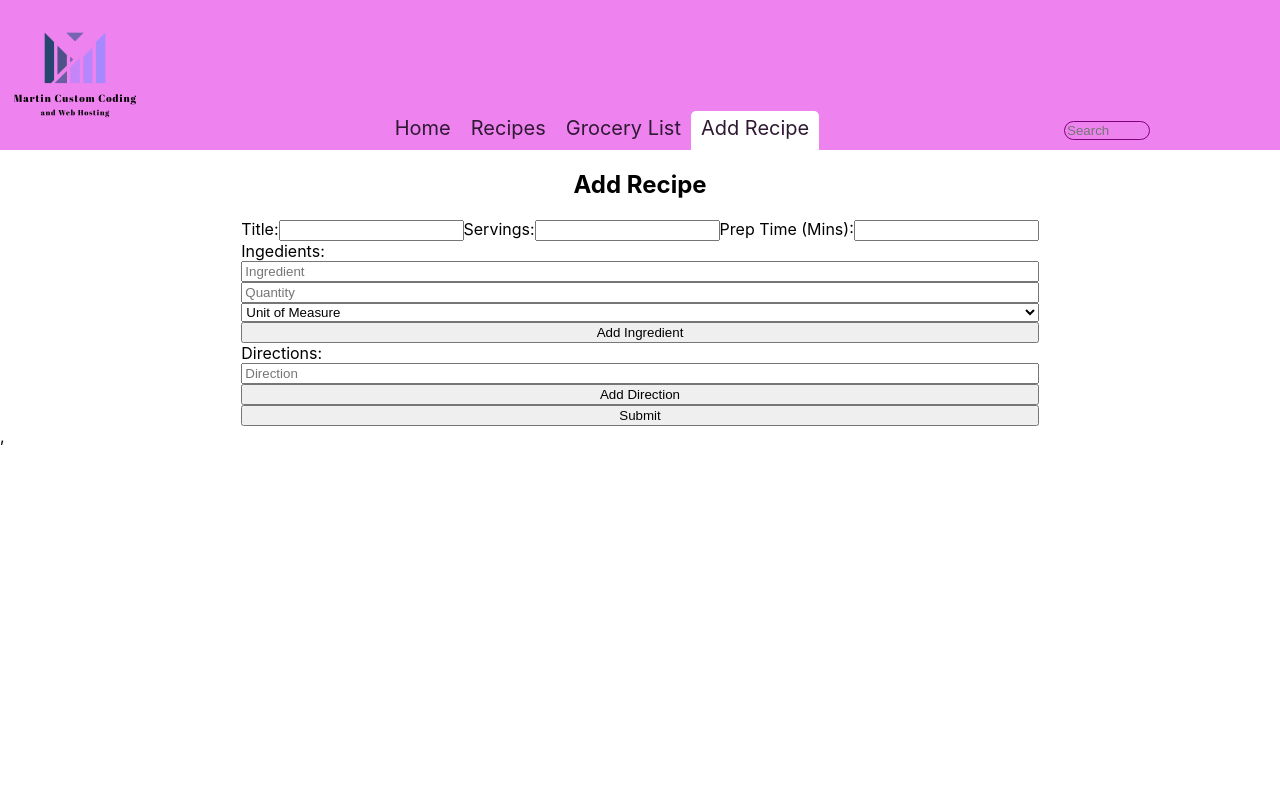
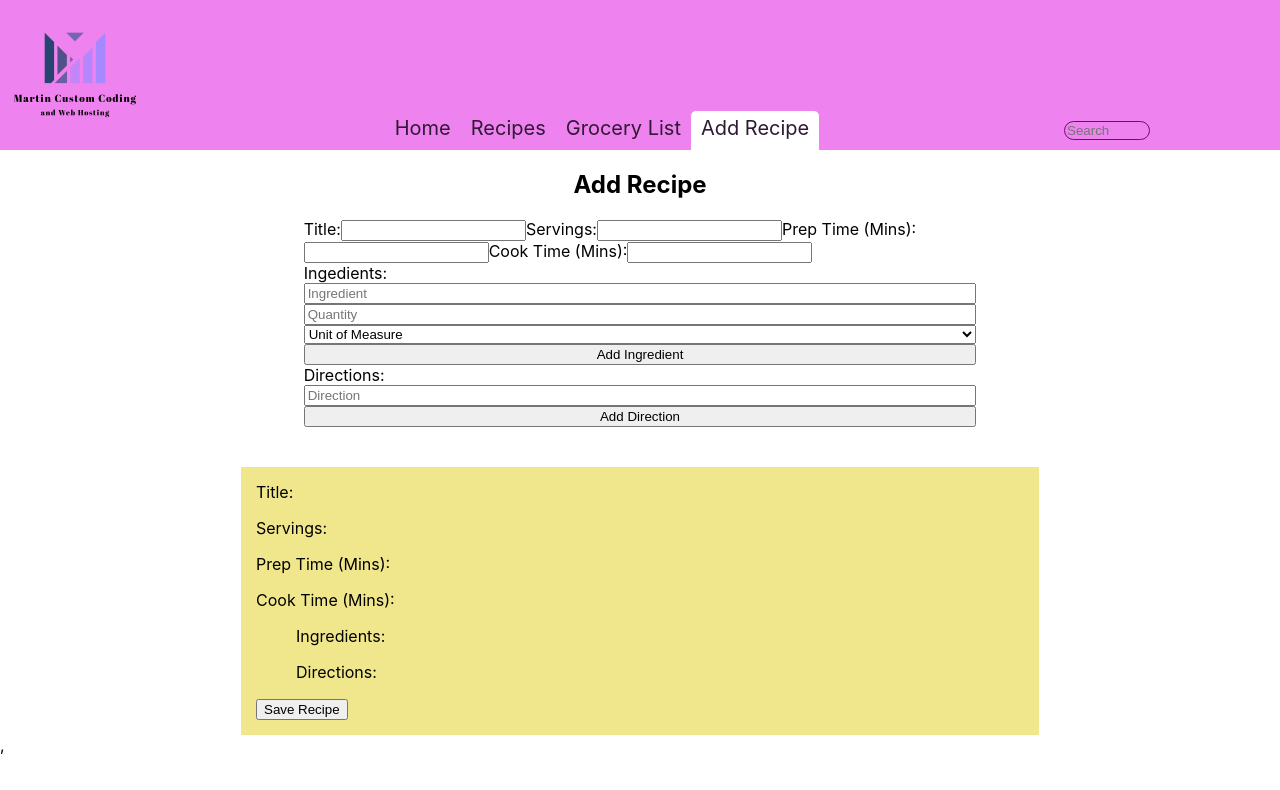
Before and after one commit to gmartin1603/Meal_Planner, a React (Create React App) app in the folder app/: page /#/Add in a window 1280 px wide. Shown: the top 790 px of the page. Built offline with nearby package versions, Linux system fonts and the light colour scheme.

Commit message:
Added save recipe to firestore functionality

```diff
--- a/app/src/Add.css
+++ b/app/src/Add.css
@@ -1,3 +1,9 @@
+.main {
+    display: flex;
+    flex-direction: column;
+    align-items: center;
+}
+
 .container {
     display: flex;
     align-items: center;
@@ -7,4 +13,25 @@
 form {
     display: flex;
     flex-direction: column;
+    width: 60%;
 }
+
+.card {
+    background-color: khaki;
+    height: auto;
+    min-height: 150px;
+    width: 60%;
+    margin: auto;
+    margin-top: 40px;
+    padding: 15px;
+}
+
+.card p {
+    font-weight: 700;
+    margin: none;
+}
+
+.ingredients-list li, .directions-list li {
+    list-style: none;
+    font-weight: 700;
+}
--- a/app/src/Add.js
+++ b/app/src/Add.js
@@ -1,34 +1,34 @@
 import React, { Component } from "react";
 import './Add.css'
 import firebase from './firebase';
+// import { database } from "firebase";
 
 /*
-TODO: function to convert baking unit to ozs
-TODO: function to bulid recipe to add to firestore
 DONE: complete addDirection function
-TODO: list directions as they are added
+DONE: list directions as they are added
 DONE: complete addIngredient function
-TODO: list ingredients as they are added to side
+DONE: list ingredients as they are added to side
 TODO: clear form on submit
 DONE: clear ingredient form after add
 DONE: clear direction after add
-TODO: function to push new recipe to firestore
+DONE: function to push new recipe to firestore
+
+Recipe card format preview?
 */
 
-const ingredientsList = []
-const directionsList = []
+const db = firebase.firestore()
+const docRef = db.collection("users").doc("george").collection("recipes")
 
 class AddForm extends Component {
   constructor(props) {
     super (props);
     this.state = {
       title: "",
-      servings: 0,
-      prep: 0,
-      ingredient: "",
-      qty: 0,
-      unit: null,
-      direction: "",
+      servings: null,
+      prep: null,
+      cook: null,
+      ingredients: [],
+      directions: [],
       step: 1
      }
     }
@@ -41,23 +41,51 @@ class AddForm extends Component {
     })
   }
 
-  handleSubmit = (e) => {
-    e.preventDefault();
-    console.log(this.state);
+  handleSubmit = () => {
+    docRef.doc(this.state.title).set({
+      "title": this.state.title,
+      "servings": this.state.servings,
+      "prep-time": this.state.prep,
+      "cook-time": this.state.cook,
+      "ingredients": this.state.ingredients,
+      "directions": this.state.directions,
+    })
+    .then( () => {
+      console.log("Document Successfully Written!");
+    })
+    .catch( (error) => {
+      console.error("Error writing doc: ", error);
+    })
+    this.clearForm()
+  }
+
+  clearForm = () => {
+    this.setState({
+      title: "",
+      servings: null,
+      prep: null,
+      cook: null,
+      ingredients: [],
+      directions: [],
+      step: 1
+     });
+    document.getElementById("title").value = ""
+    document.getElementById("servings").value = null
+    document.getElementById("prep").value = null
+    document.getElementById("cook").value = null
   }
 
   addIngredient = (e) => {
     e.preventDefault();
     const ingredient = {
-      ingredient: this.state.ingredient,
-      qty: this.state.qty,
-      unit: this.state.unit
+      name: document.getElementById("ingr").value,
+      qty: document.getElementById("qty").value,
+      unit: document.getElementById("unit").value
     }
-    ingredientsList.push(ingredient)
+    this.state.ingredients.push(ingredient)
     document.getElementById("ingr").value = ""
     document.getElementById("qty").value = ""
     document.getElementById("unit").value = null
-    console.log(ingredientsList)
   }
 
   addDirection = (e) => {
@@ -65,48 +93,78 @@ class AddForm extends Component {
     this.setState({step: this.state.step+1})
     const direction = {
       step: this.state.step,
-      direction: this.state.direction
+      direction: document.getElementById("direction").value
     }
-    directionsList.push(direction)
+    this.state.directions.push(direction)
     document.getElementById("direction").value = ""
-    console.log(directionsList)
+
   }
+
+  deleteDirection = (step) => {
+    //TODO
+  }
+
 
 
   render() {
     return (
+      <div className="main">
+        <h2>Add Recipe</h2>
       <div className="container">
-        <h2>Add Recipe</h2>
-        <form onSubmit={this.handleSubmit}>
+        <form>
         <label>
           Title:
-          <input name="title" type="text" onChange={this.handleChange} />
+          <input name="title" id="title" type="text" onChange={this.handleChange} />
           Servings:
-          <input name="servings" type="number" onChange={this.handleChange} />
+          <input name="servings" id="servings" type="number" onChange={this.handleChange} />
           Prep Time (Mins):
-          <input name="prep" type="number" onChange={this.handleChange} />
+          <input name="prep" id="prep" type="number" onChange={this.handleChange} />
+          Cook Time (Mins):
+          <input name="cook" id="cook" type="number" onChange={this.handleChange} />
         </label>
         <label>
         Ingedients:
         </label>
-          <input id="ingr" name="ingredient" placeholder="Ingredient" type="text" onChange={this.handleChange} />
-          <input id="qty" name="qty" type="number" placeholder="Quantity" onChange={this.handleChange}></input>
-          <select id="unit" name="unit" onChange={this.handleChange}>
+          <input id="ingr" name="ingredient" placeholder="Ingredient" type="text"  />
+          <input id="qty" name="qty" type="number" placeholder="Quantity" ></input>
+          <select id="unit" name="unit" >
             <option value="null">Unit of Measure</option>
             <option value="C">C</option>
             <option value="tsp">tsp</option>
             <option value="tbsp">tbsp</option>
             <option value="oz">oz</option>
             <option value="lb">lb</option>
+            <option value="whole">Whole</option>
           </select>
         <button type="submit" onClick={this.addIngredient}>Add Ingredient</button>
         <label>
           Directions:
         </label>
-          <input id="direction" name="direction" placeholder="Direction" type="text" onChange={this.handleChange} />
+          <input id="direction" name="direction" placeholder="Direction" type="text" />
           <button type="submit" onClick={this.addDirection}>Add Direction</button>
-          <input type="submit" value="Submit"/>
+
         </form>
+      </div>
+      <div className="card">
+        <div className="card-title">Title: <p>{this.state.title}</p></div>
+        <div className="card-servings">Servings: <p>{this.state.servings}</p></div>
+        <div className="card-prep">Prep Time (Mins): <p>{this.state.prep}</p></div>
+        <div className="card-cook">Cook Time (Mins): <p>{this.state.cook}</p></div>
+        <ul className="ingredients-list">Ingredients:
+        {
+        this.state.ingredients.map(i => (
+            <li key={i.name} className="card-ingredients">{i.name+" "+i.qty+i.unit+"."}</li>
+        ))}
+        </ul>
+        <ul className="directions-list">Directions:
+        {
+        this.state.directions.map((d) => (
+            <li key={d.step} className="card-directions">{`${d.step+". "+d.direction}`} </li>
+        ))}
+        </ul>
+        <button type="submit" onClick={this.handleSubmit}>Save Recipe</button>
+      </div>
+
       </div>
     );
   }
--- a/app/src/Recipes.js
+++ b/app/src/Recipes.js
@@ -46,16 +46,16 @@ class Recipes extends Component {
       <div className="container">
         <div className="recipes">
           <h2>Recipes</h2>
+          <ul>
             {
               this.state.recipes &&
               this.state.recipes.map( recipes => {
                 return (
-                  <div>
-                    <p>{recipes.title}</p>
-                  </div>
-                )
-              })
-            }
+                    <li key={recipes.title}>{recipes.title}</li>
+                    )
+                  })
+                }
+          </ul>
         </div>
       </div>
     )
```
